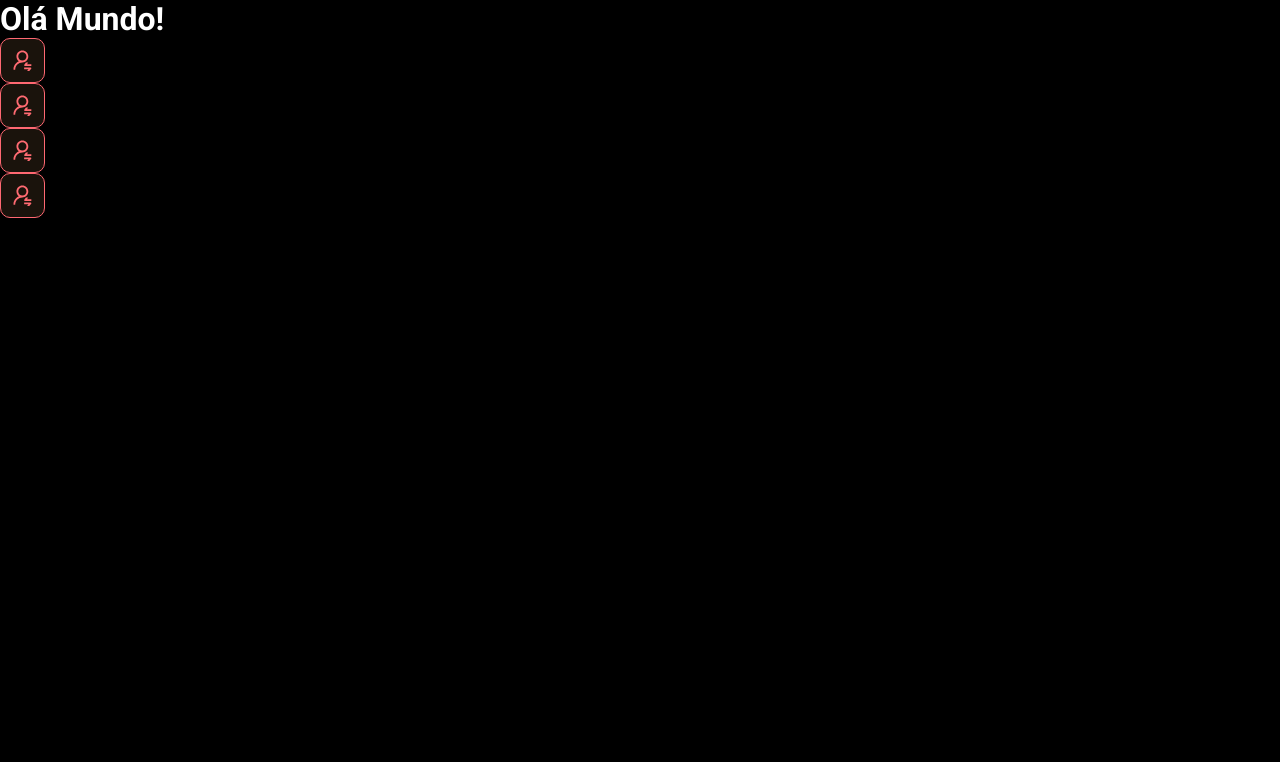
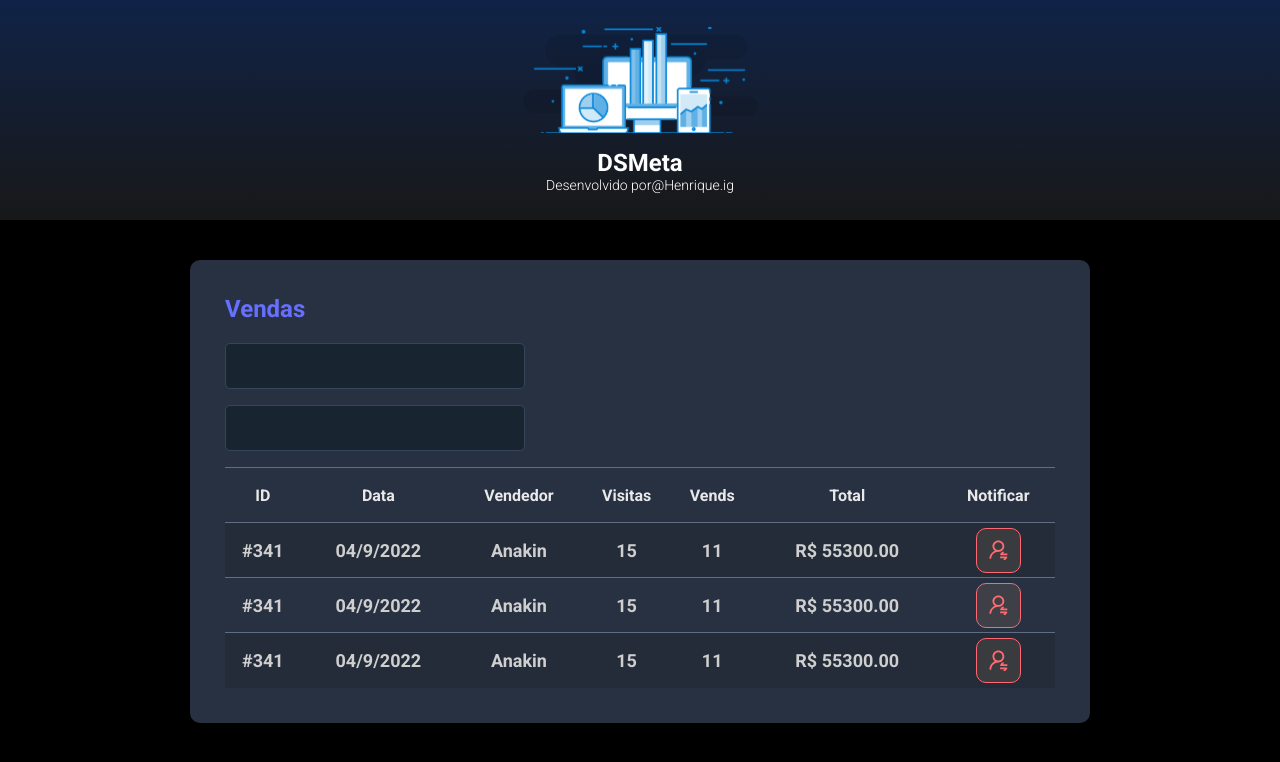
Before and after one commit to gareky1/dsmeta, a React (Vite) app in the folder frontend/: page / in a window 1280 px wide. Shown: the top 762 px of the page. Built offline with nearby package versions, Linux system fonts and the light colour scheme.

Commit message:
Other Components

```diff
--- a/frontend/src/App.tsx
+++ b/frontend/src/App.tsx
@@ -1,12 +1,20 @@
-import NotificationButton from "./components/NotificationButton"
+
+import Header from "./components/Header"
+import SalesCard from "./components/SalesCard"
 
 function App() {
-  return(
-    <><h1>Olá Mundo!</h1>
-    <NotificationButton/>
-    <NotificationButton/>
-    <NotificationButton/>
-    <NotificationButton/>
+  return (
+    <>
+      <Header />
+      <main>
+        <section id="sales">
+          <div className="dsmeta-container">
+          <SalesCard />
+
+          </div>
+        </section>
+      </main>
+
     </>
 
   )
--- /dev/null
+++ b/frontend/src/components/Header/index.tsx
@@ -0,0 +1,23 @@
+import logo from '../../assets/img/logo.svg'
+
+import './style.css'
+function Header() {
+    return (
+        <>
+            <header>
+                <div className="dsmeta-logo-container">
+                    <img src={logo} alt="DSMeta" />
+                    <h1>DSMeta</h1>
+                    <p>
+                        Desenvolvido por
+                        <a href="https://www.instagram.com/heim_rikl/">@Henrique.ig</a>
+                    </p>
+                </div>
+            </header>
+
+        </>
+
+    )
+}
+
+export default Header
--- /dev/null
+++ b/frontend/src/components/Header/style.css
@@ -0,0 +1,28 @@
+header {
+    background: linear-gradient(180deg, #102347 0%, #181818 100%);
+    height: 220px;
+    display: flex;
+    align-items: center;
+    justify-content: center;
+}
+
+.dsmeta-logo-container {
+    display: flex;
+    flex-direction: column;
+    align-items: center;
+}
+
+.dsmeta-logo-container img {
+    width: 235px;
+}
+
+.dsmeta-logo-container h1 {
+    margin-top: 15px;
+    font-size: 24px;
+}
+
+.dsmeta-logo-container p {
+    font-size: 14px;
+    font-weight: 300;
+
+}
--- /dev/null
+++ b/frontend/src/components/SalesCard/index.tsx
@@ -0,0 +1,82 @@
+import NotificationButton from '../NotificationButton'
+import './style.css'
+
+function SalesCard() {
+  return (
+    <>
+      <div className="dsmeta-card">
+        <h2 className="dsmeta-sales-title">Vendas</h2>
+        <div>
+          <div className="dsmeta-form-control-container">
+            <input className="dsmeta-form-control" type="text" />
+          </div>
+          <div className="dsmeta-form-control-container">
+            <input className="dsmeta-form-control" type="text" />
+          </div>
+        </div>
+
+        <div>
+          <table className="dsmeta-sales-table">
+            <thead>
+              <tr>
+                <th className="show992">ID</th>
+                <th className="show576">Data</th>
+                <th>Vendedor</th>
+                <th className="show992">Visitas</th>
+                <th className="show992">Vends</th>
+                <th>Total</th>
+                <th>Notificar</th>
+              </tr>
+            </thead>
+
+            <tbody>
+              <tr>
+                <th className="show992">#341</th>
+                <th className="show576">04/9/2022</th>
+                <th>Anakin</th>
+                <th className="show992">15</th>
+                <th className="show992">11</th>
+                <th>R$ 55300.00</th>
+                <th>
+                  <div className="dsmeta-red-btn-container">
+                    <NotificationButton />
+                  </div>
+                </th>
+              </tr>
+              <tr>
+                <th className="show992">#341</th>
+                <th className="show576">04/9/2022</th>
+                <th>Anakin</th>
+                <th className="show992">15</th>
+                <th className="show992">11</th>
+                <th>R$ 55300.00</th>
+                <th>
+                  <div className="dsmeta-red-btn-container">
+                    <NotificationButton />
+                  </div>
+                </th>
+              </tr>
+              <tr>
+                <th className="show992">#341</th>
+                <th className="show576">04/9/2022</th>
+                <th>Anakin</th>
+                <th className="show992">15</th>
+                <th className="show992">11</th>
+                <th>R$ 55300.00</th>
+                <th>
+                  <div className="dsmeta-red-btn-container">
+                    <NotificationButton />
+                  </div>
+                </th>
+              </tr>
+            </tbody>
+          </table>
+        </div>
+      </div>
+
+    </>
+
+  )
+}
+
+export default SalesCard
--- /dev/null
+++ b/frontend/src/components/SalesCard/style.css
@@ -0,0 +1,107 @@
+.dsmeta-card {
+    background-color: #283142;
+    border-radius: 10px;
+    padding: 30px 10px;
+}
+
+
+
+.dsmeta-sales-title {
+    color: #676fff;
+    font-size: 24px;
+    margin-bottom: 20px;
+
+}
+
+.dsmeta-form-control-container {
+    margin-bottom: 16px;
+    max-width: 300px;
+}
+
+.dsmeta-form-control {
+    width: 100%;
+    height: 46px;
+    background-color: #182531;
+    border: 1px solid #384459;
+    border-radius: 5px;
+    color: #9AAABE;
+    padding: 0 20px;
+    font-size: 18px;
+
+}
+
+.dsmeta-sales-table {
+    width: 100%;
+    border-spacing: 0;
+    border-collapse: collapse;
+}
+
+.dsmeta-sales-table thead {
+    height: 55px;
+    font-size: 16px;
+    color: #E9E9E9;
+    font-weight: 700;
+}
+
+.dsmeta-sales-table tbody {
+    font-size: 14px;
+    font-weight: 400;
+    color: #CFCFCF;
+    text-align: center;
+}
+
+.dsmeta-sales-table tr {
+    height: 74px;
+    border-top: 1px solid #5F6E82;
+}
+
+.dsmeta-sales-table tbody tr:hover>th {
+    background-color: #384459;
+}
+
+.dsmeta-sales-table tbody tr:nth-child(odd) {
+    background-color: #232C38;
+}
+
+.dsmeta-red-btn-container {
+    display: flex;
+    justify-content: center;
+}
+
+
+.show576 {
+    display: none;
+}
+
+.show992 {
+    display: none;
+}
+
+@media (min-width: 576px) {
+    .show576 {
+        display: table-cell;
+    }
+
+    .dsmeta-card {
+        padding: 35px;
+    }
+
+    .dsmeta-sales-table tr {
+        height: 55px;
+
+    }
+
+    .dsmeta-sales-table tbody {
+        font-size: 18px;
+
+    }
+
+
+}
+
+@media (min-width: 992px) {
+    .show992 {
+        display: table-cell;
+    }
+
+}
--- a/frontend/src/index.css
+++ b/frontend/src/index.css
@@ -19,3 +19,13 @@ a:visited {
     color: unset;
     text-decoration: none;
 }
+
+.dsmeta-container {
+    width: 100%;
+    max-width: 900px;
+    margin: 0 auto;
+}
+
+#sales {
+    padding: 40px 10px;
+}
```
Also changed, not shown: frontend/src/assets/img/logo.svg (added).
